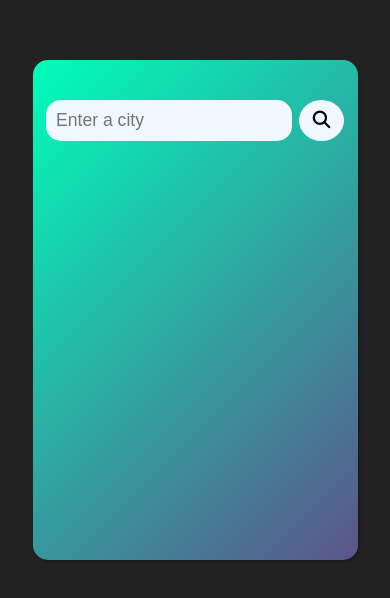
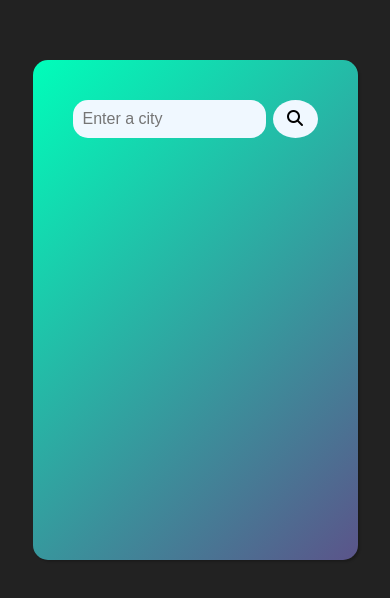
Before and after one commit to EvandroOrso/projetos-html-css-js, a plain HTML site: page projetos/app-de-clima/index.html in a window 390 px wide. Shown: the part 112-710 px from the top of the page. Drawn offline with Linux system fonts and the light colour scheme.

Commit message:
Correção na responsividade do projeto de clima parte 2.

```diff
--- a/projetos/app-de-clima/style.css
+++ b/projetos/app-de-clima/style.css
@@ -16,6 +16,8 @@ body {
 main {
     width: 425px;
     height: 550px;
+    max-width: 100%;
+    overflow: hidden;
     background: linear-gradient(135deg, #00feba, #5b548a);
     color: white;
     padding: 40px;
@@ -32,6 +34,7 @@ section.inputSection {
 }
 
 .inputSection > input {
+    width: 80%;
     background-color: aliceblue;
     font-size: 1.5rem;
     padding: 10px;
@@ -40,7 +43,8 @@ section.inputSection {
 }
 
 .inputSection > button {
-    min-width: 50px;
+    width: 15%;
+    max-width: 60px;
     background-color: aliceblue;
     font-size: 1.5rem;
     padding: 10px;
@@ -118,12 +122,12 @@ section.secInformationSection {
     }
 
     .inputSection > input {
-        font-size: 1.10rem;
+        font-size: 1rem;
     }
 
     .inputSection > button {
         min-width: 45px;
-        font-size: 1.10rem;
+        font-size: 1rem;
     }
 
     p#temperatureParagraph {
```
